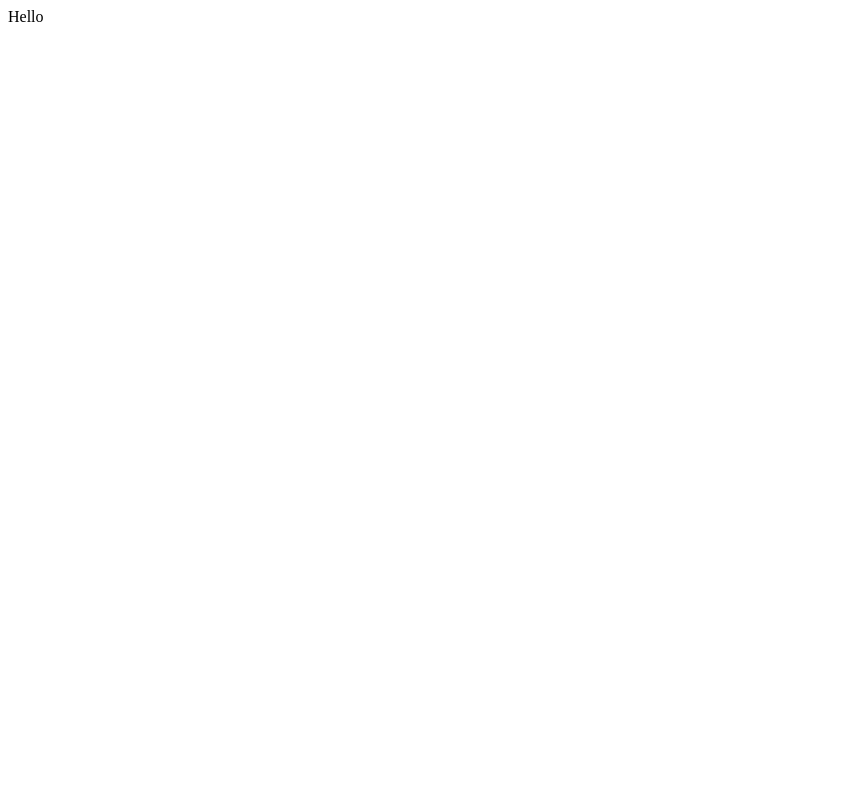
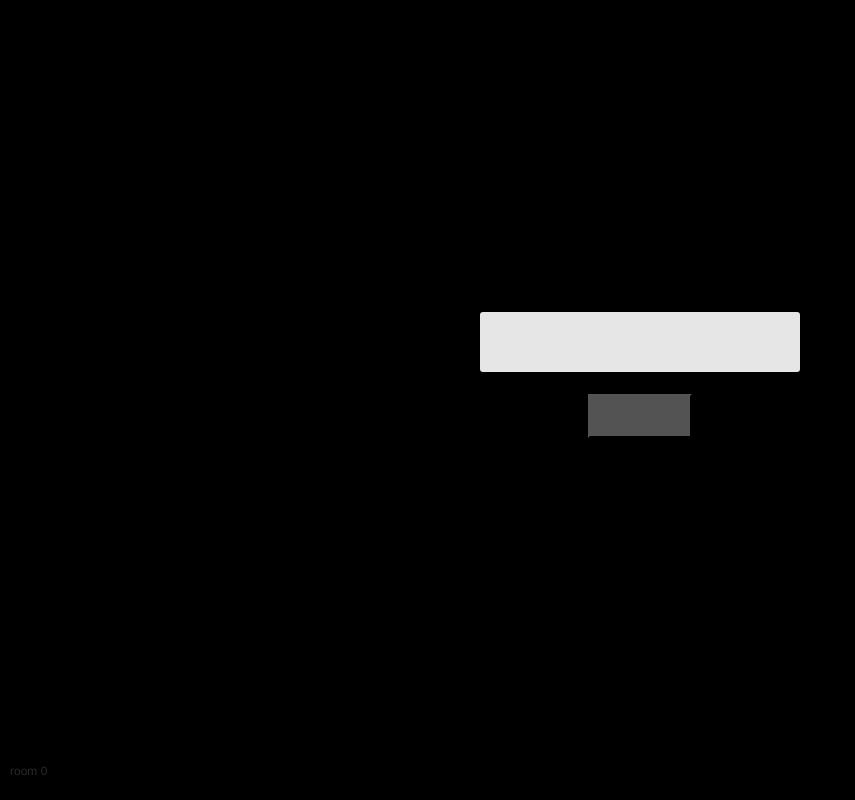
Before and after one commit to Reiimin/escaperoom, a plain HTML site: page index.html in a window 1280 px wide. Shown: the whole page, without its empty margins (0-855 px from the left). Drawn offline with Linux system fonts and the light colour scheme.

Commit message:
Update index.html

```diff
--- a/index.html
+++ b/index.html
@@ -1 +1,57 @@
-Hello
+<!DOCTYPE html>
+<html lang="en">
+<head>
+    <meta charset="UTF-8">
+    <meta name="viewport" content="width=device-width, initial-scale=1.0">
+    <script src="script.js" defer></script>
+    <style>
+        body {
+            font-family: Arial, sans-serif;
+            display: flex;
+            flex-direction: column;
+            align-items: center;
+            justify-content: center;
+            height: 100vh;
+            margin: 0;
+            background-color: black;
+        }
+        input[type="text"] {
+            width: 300px;
+            height: 40px;
+            font-size: 18px;
+            padding: 10px;
+            border: 2px solid #000000;
+            border-radius: 5px;
+            outline: none;
+            background-color: rgb(230, 230, 230);
+        }input[type="text"]:focus {
+            border-color: #000000;
+
+        }
+        button {
+            margin: 20px;
+            padding: 20px 50px;
+            font-size: 20px;
+            cursor: pointer;
+            background-color: rgb(83, 83, 83);
+        }
+
+        .small-text {
+            position: absolute;
+            bottom: 10px;
+            left: 10px;
+            color: rgb(42, 41, 41);
+            font-size: 12px;
+            font-family: 'Franklin Gothic Medium';
+        }
+    </style>
+
+</head>
+<body>
+    <input type="text" id="password">
+    <button id="submit"></button>
+    <p id="message"></p>
+    <audio id="laughSound" src="laugh.mp3"></audio>
+    <p class="small-text"> room 0</p>
+</body>
+</html>
```
